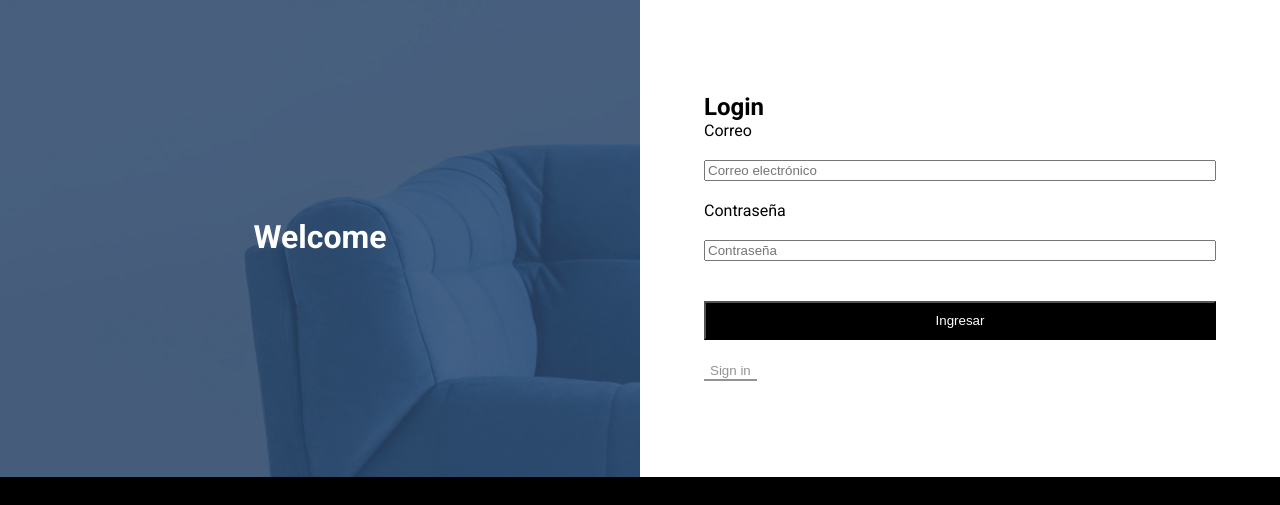
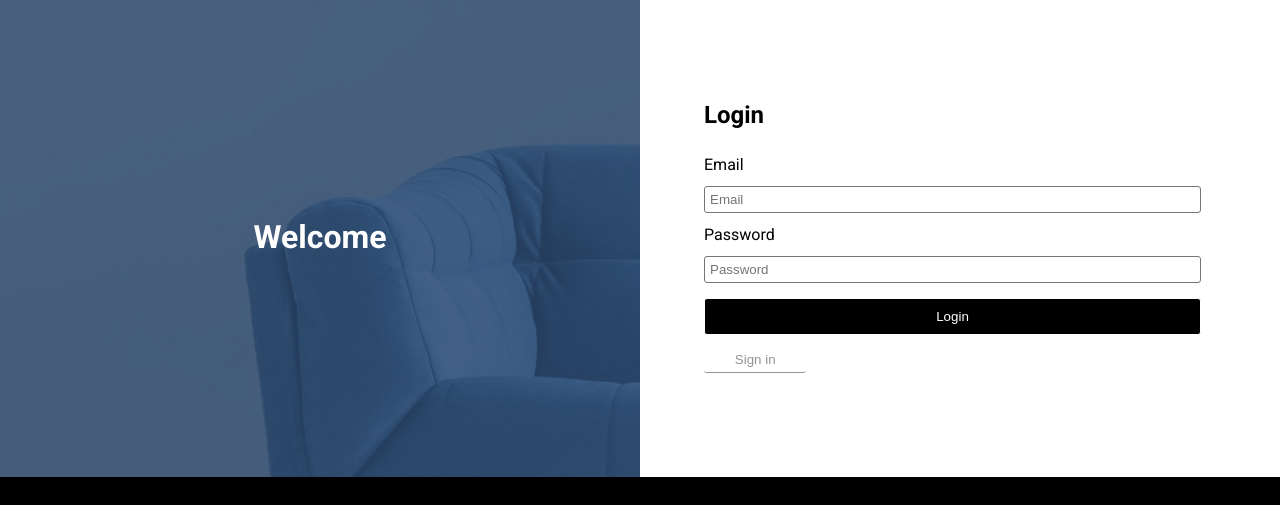
Before and after one commit to Isab0808/Taller1-ProgramWeb, a website built with Parcel: page login.html in a window 1280 px wide. Shown: the part 114-619 px from the top of the page. Built offline with nearby package versions, Linux system fonts and the light colour scheme; some packages are replaced by stand-ins of ours.

Commit message:
Login and registration styles

```diff
--- a/login.html
+++ b/login.html
@@ -59,35 +59,30 @@
                 <article id="login__form--login" class="">
                     <h2 id="login__subtitle">Login</h2>
                     <form class="forms" id="loginForm">
-                        <label for="">Correo</label>
-                        <input type="text" placeholder="Correo electrónico" name="email">
-                        <label for="">Contraseña</label>
-                        <input type="password" placeholder="Contraseña" name="password">
-                        <input type="submit" class="button--2" value="Ingresar">
-
+                        <label for="">Email</label>
+                        <input type="text" placeholder="Email" name="email">
+                        <label for="">Password</label>
+                        <input type="password" placeholder="Password" name="password">
+                        <input type="submit" class="button--2" value="Login">
                     </form>
                     <button class="button--1" id="changeLogin">Sign in</button>
                 </article>
                 <article id="login__form--create" class="hidden">
                     <h2 id="login__subtitle">Sign in</h2>
                     <form class="forms" id="createUserForm">
-                        <label for="">Nombre completo</label>
-                        <input type="text" placeholder="Nombre completo" name="name">
-                        <label for="">Correo</label>
-                        <input type="text" placeholder="Correo electrónico" name="email">
-                        <label for="">Contraseña</label>
-                        <input type="text" placeholder="Contraseña" name="password">
-                        <input type="submit" class="button--2" value="Crear usuario">
+                        <label for="">Full name</label>
+                        <input type="text" placeholder="Full name" name="name">
+                        <label for="">Email</label>
+                        <input type="text" placeholder="Email" name="email">
+                        <label for="">Password</label>
+                        <input type="text" placeholder="Password" name="password">
+                        <input type="submit" class="button--2" value="Create user">
                     </form>
                     <button class="button--1" id="changeSignin">Log in</button>
                 </article>
             </section>
         </section>
     </article>
-
-
-
-
 
     <footer class="footer">
         <div class="footer__info flex">
--- a/styles/_forms.scss
+++ b/styles/_forms.scss
@@ -6,6 +6,7 @@
     h2 {
         padding-bottom: 20px;
     }
+
 }
 
 input {
--- a/styles/login.scss
+++ b/styles/login.scss
@@ -44,12 +44,72 @@
 
 #createUserForm{
     & > *{
-        margin-bottom: 20px;
+        margin-bottom: 12px;
+    }
+
+    input {
+        background-color: transparent;
+        border-color: #fff;
+        border: solid;
+        border-width: thin;
+        color: rgb(117, 117, 117);
+        padding: 5px;
+        margin-right: 15px;
+        border-radius: 3px;
+    }
+
+    .button--2{
+        background-color: black;
+        color: #fff;
+        padding: 10px;
+        border-radius: 3px;
+        margin-top: 3px;
     }
 }
 
 #loginForm{
+    input {
+        background-color: transparent;
+        border-color: #fff;
+        border: solid;
+        border-width: thin;
+        color: rgb(117, 117, 117);
+        padding: 5px;
+        margin-right: 15px;
+        border-radius: 3px;
+    }
+
     & > *{
-        margin-bottom: 20px;
+        margin-bottom: 12px;
+    }
+
+    .button--2{
+        background-color: black;
+        color: #fff;
+        padding: 10px;
+        border-radius: 3px;
+        margin-top: 3px;
     }
 }
+
+#login__form--login{
+    h2{
+        padding-bottom: 5%;
+    }
+}
+
+#login__subtitle{
+    padding-bottom: 3%;
+}
+
+.button--1{
+    background-color: transparent;
+    border-color: #fff;
+    border: solid;
+    border-width: thin;
+    color: rgb(117, 117, 117);
+    padding: 5px;
+    margin-right: 15px;
+    border-radius: 3px;
+    width: 20%;
+}
--- a/styles/shop.scss
+++ b/styles/shop.scss
@@ -32,6 +32,6 @@
         }
 
         label {
-            margin-right: 15px;
+            margin-right: 15px
         }
 }
```
Also changed, not shown: cart.html (+6 -6 lines), styles/cart.scss (+18 -9 lines), dist/cart.html, dist/login.html, 5 other files.
